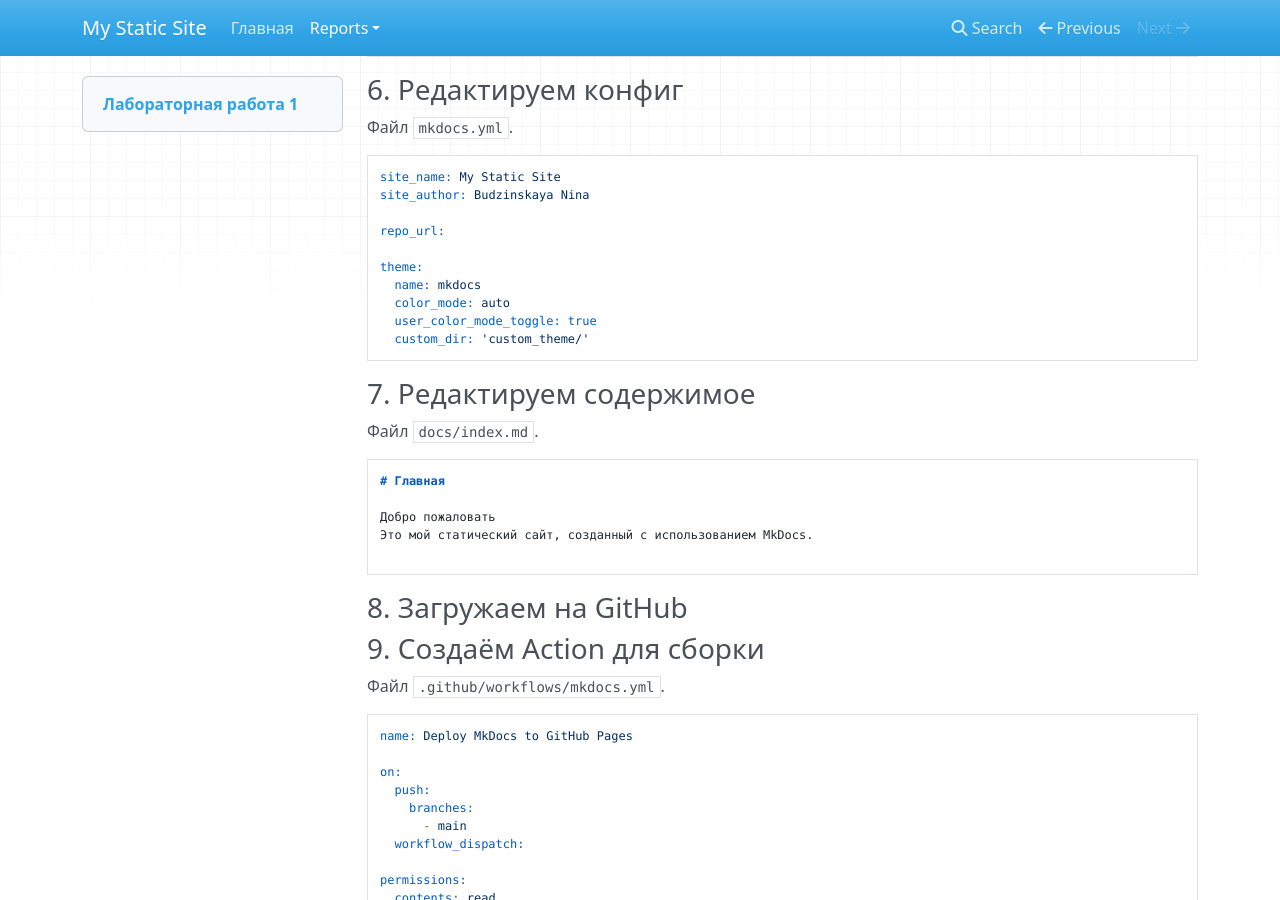
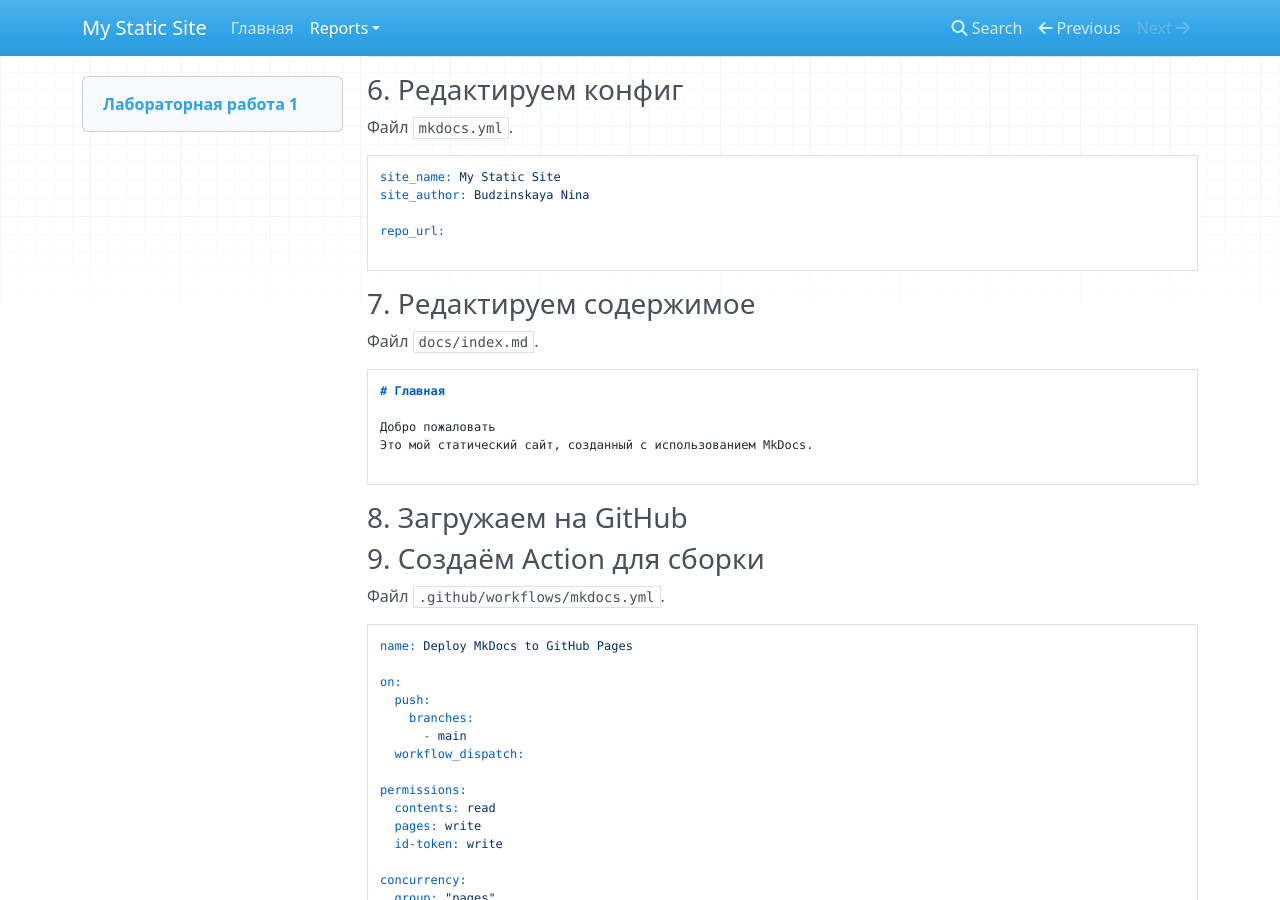
Before and after one commit to nina440/my-static-site-python, an MkDocs documentation site: the page built from docs/reports/lr_1.md, in a window 1280 px wide and 900 px high, scrolled down 812 px. Built offline with MkDocs 1.6.1, drawn with Linux system fonts in a browser that asks for light colours; nearby versions of some CDN libraries.

Commit message:
Initial commit with static site files

````diff
--- a/docs/reports/lr_1.md
+++ b/docs/reports/lr_1.md
@@ -55,11 +55,6 @@ site_author: Budzinskaya Nina
 
 repo_url:
 
-theme:
-  name: mkdocs
-  color_mode: auto
-  user_color_mode_toggle: true
-  custom_dir: 'custom_theme/'
 ```
 
 ### 7. Редактируем содержимое
````
